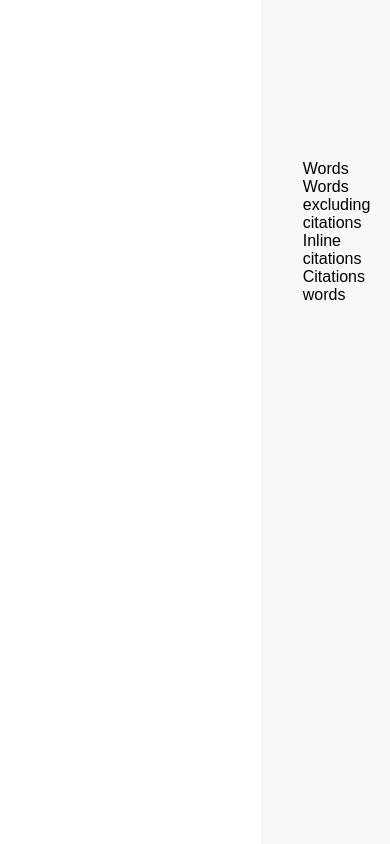
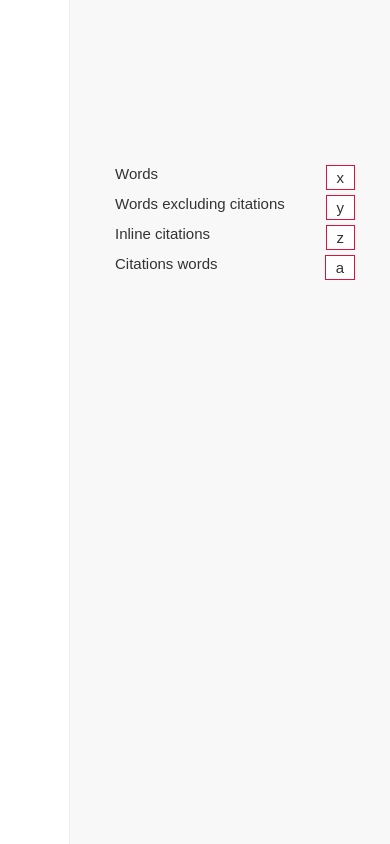
Before and after one commit to Thymo/intextcounter, a React (Create React App) app: page / in a window 390 px wide. Built offline with nearby package versions, Linux system fonts and the light colour scheme.

Commit message:
styling sidebar row Issue: missing responsiveness

```diff
--- a/src/App.js
+++ b/src/App.js
@@ -7,30 +7,44 @@ import styled from 'styled-components';
 const Wrapper = styled.div`
   height: 100vh;
   display: flex;
+  color: #333;
+  font-size: 15px;
 `;
 
 const Main = styled.div`
-  Flex: 3;
+  Flex: 4;
 `;
 
 const SideBar = styled.div`
   Flex: 1;
   max-width: 400px;
+  min-width: 250px;
   background-color: #F8F8F8;
   border-left: 1px solid #EEE;
-  padding: 160px 0px 0px 40px;
+  padding: 160px 30px 0px 40px;
+
+  @media(max-width: 600px){
+    width: 100%;
+    max-width: 100%;
+  }
 `;
 
 const Row = styled.div`
+  padding: 5px;
+  margin-bottom: 20px;
+`;
+
+const Label = styled.span`
+  float: left;
+  margin-right: 20px;
 
 `;
 
-const Label = styled.div`
-
-`;
-
-const Value = styled.div`
-
+const Value = styled.span`
+  background: white;
+  padding: 3px 10px;
+  border: 1px solid #DC143C;
+  float: right;
 `;
 
 
@@ -45,19 +59,19 @@ class App extends Component {
         <SideBar>
           <Row>
             <Label>Words</Label>
-            <Value></Value>
+            <Value>x</Value>
           </Row>
           <Row>
             <Label>Words excluding citations</Label>
-            <Value></Value>
+            <Value>y</Value>
           </Row>
           <Row>
             <Label>Inline citations</Label>
-            <Value></Value>
+            <Value>z</Value>
           </Row>
           <Row>
             <Label>Citations words</Label>
-            <Value></Value>
+            <Value>a</Value>
           </Row>
         </SideBar>
       </Wrapper>
```
